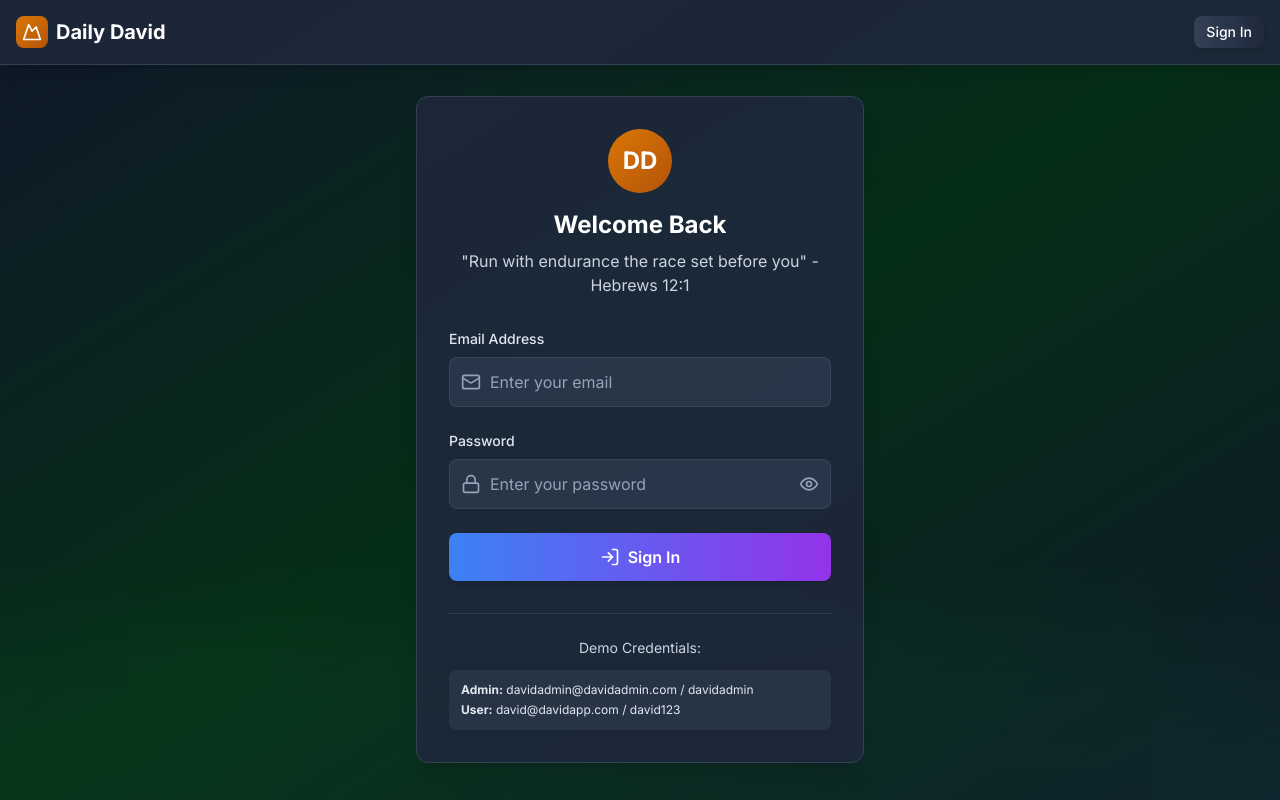
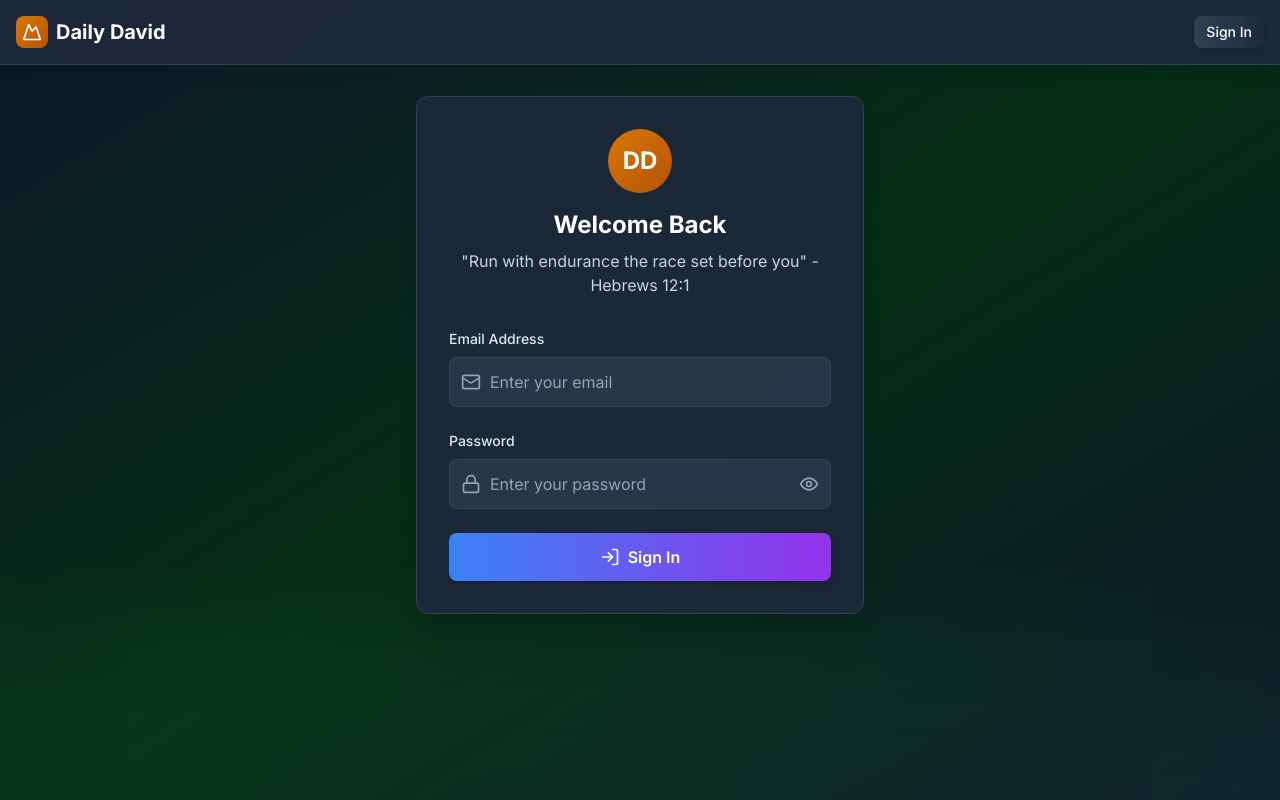
Before and after one commit to martyacryl/the-daily-david, a React (Vite) app in the folder daily-david-modern/: page /login in a window 1280 px wide. Built offline with nearby package versions, Linux system fonts and the light colour scheme; the HTML template or start-up script is replaced by a standard one.

Commit message:
Remove demo credentials from login form - security improvement

```diff
--- a/daily-david-modern/src/components/auth/LoginForm.tsx
+++ b/daily-david-modern/src/components/auth/LoginForm.tsx
@@ -215,20 +215,6 @@ export function LoginForm({ onSuccess, onError }: LoginFormProps) {
           </Button>
         </form>
 
-        {/* Demo Credentials */}
-        <div className="mt-8 pt-6 border-t border-slate-600/50">
-          <div className="text-center">
-            <p className="text-sm text-slate-300 mb-3">Demo Credentials:</p>
-            <div className="bg-slate-700/50 rounded-lg p-3 text-left">
-              <p className="text-xs text-slate-200 mb-1">
-                <strong>Admin:</strong> davidadmin@davidadmin.com / davidadmin
-              </p>
-              <p className="text-xs text-slate-200">
-                <strong>User:</strong> david@davidapp.com / david123
-              </p>
-            </div>
-          </div>
-        </div>
       </div>
     </motion.div>
   )
```
